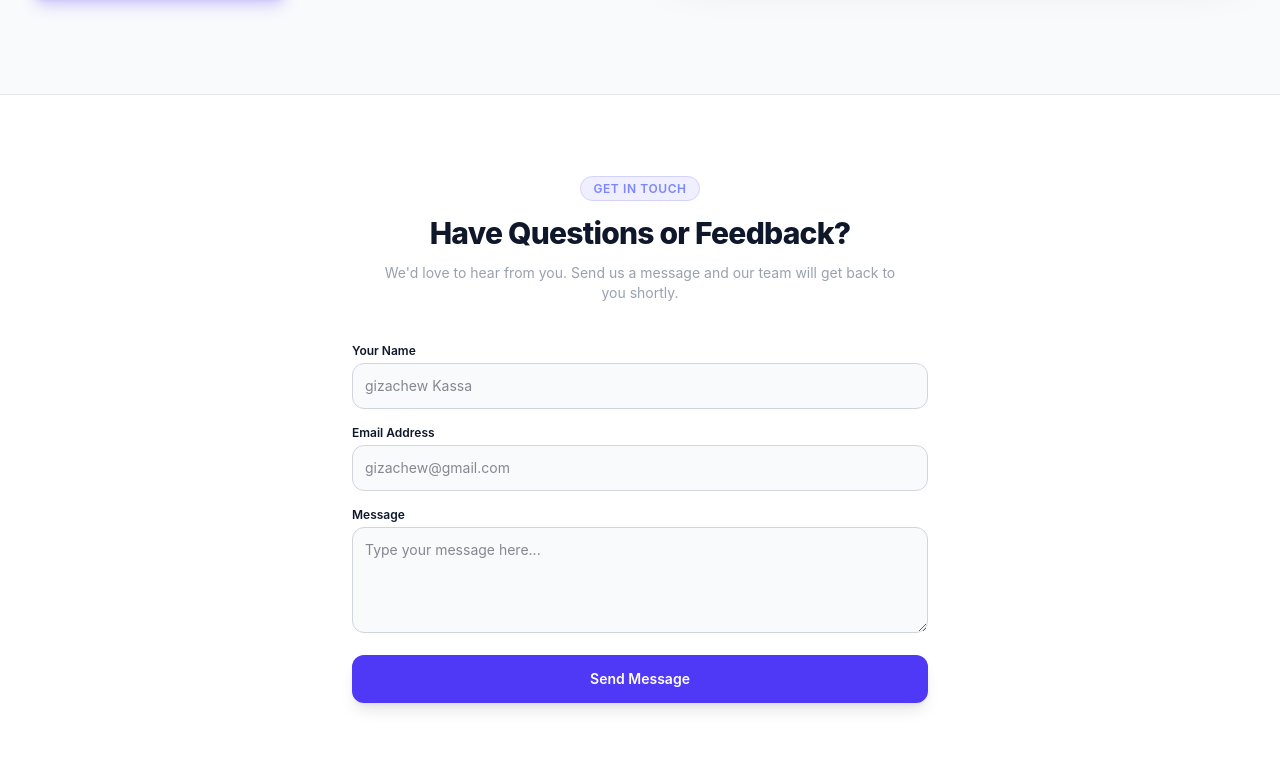
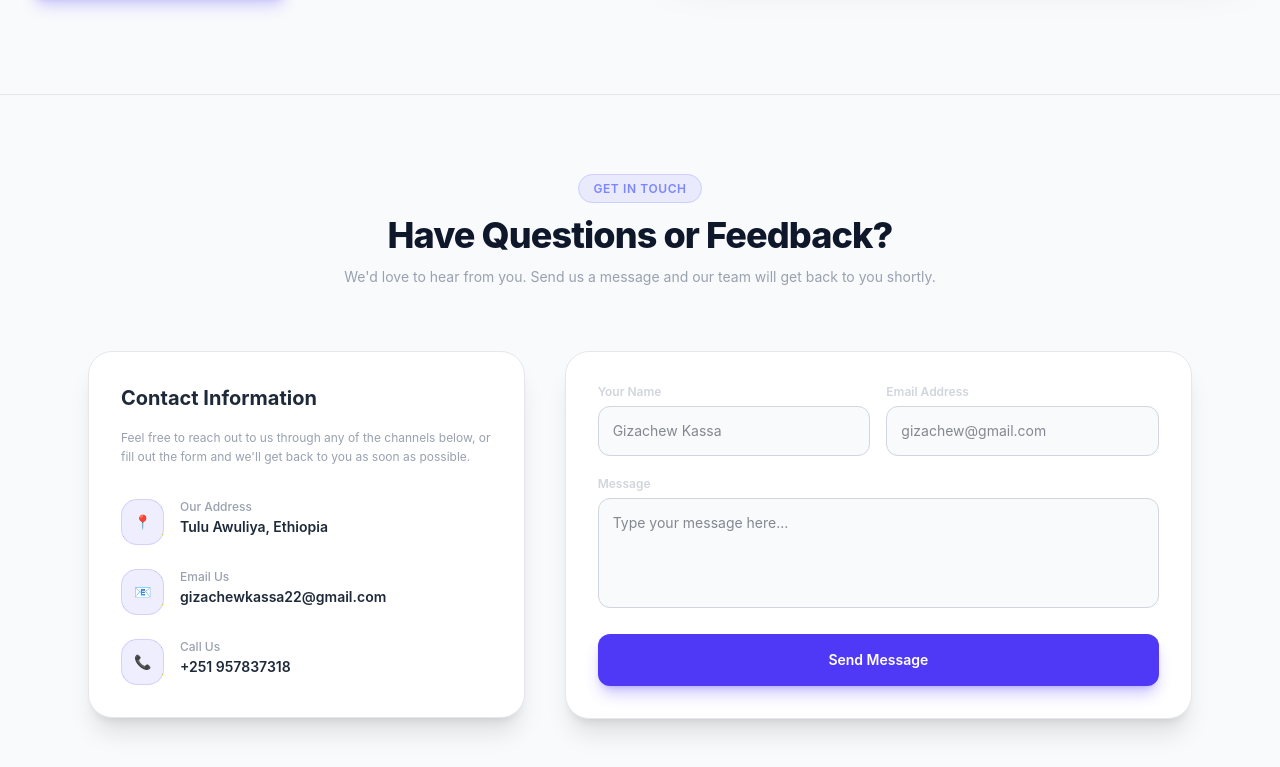
Before and after one commit to gize22/P2P, a React (Vite) app in the folder frontend/: page / in a window 1280 px wide. Shown: the part 653-1420 px from the top of the page. Built offline with nearby package versions, Linux system fonts and the light colour scheme; no server answers.

Commit message:
contact us

```diff
--- a/frontend/src/pages/Home.jsx
+++ b/frontend/src/pages/Home.jsx
@@ -186,31 +186,83 @@ export default function Home() {
       </section>
 
       {/* Get in Touch / Contact Section */}
-      <section id="contact" className={`py-20 border-t ${darkMode ? "bg-slate-900/50 border-slate-800" : "bg-white border-gray-200"}`}>
-        <div className="max-w-4xl mx-auto px-6 text-center">
-          <span className="px-3 py-1 rounded-full bg-indigo-500/10 text-indigo-400 text-xs font-semibold uppercase tracking-wider border border-indigo-500/20">Get in Touch</span>
-          <h2 className="text-3xl font-extrabold mt-4 mb-3 tracking-tight">Have Questions or Feedback?</h2>
-          <p className="text-gray-400 text-sm mb-10 max-w-lg mx-auto">We'd love to hear from you. Send us a message and our team will get back to you shortly.</p>
+<section id="contact" className={`py-20 border-t ${darkMode ? "bg-slate-900/50 border-slate-800" : "bg-slate-50 border-gray-200"}`}>
+  <div className="max-w-6xl mx-auto px-6">
+
+    <div className="text-center max-w-2xl mx-auto mb-16">
+      <span className="px-3.5 py-1.5 rounded-full bg-indigo-500/10 text-indigo-400 text-xs font-semibold uppercase tracking-wider border border-indigo-500/20">
+        Get in Touch
+      </span>
+      <h2 className="text-3xl md:text-4xl font-extrabold mt-4 mb-3 tracking-tight">Have Questions or Feedback?</h2>
+      <p className="text-gray-400 text-sm">We'd love to hear from you. Send us a message and our team will get back to you shortly.</p>
+    </div>
+
+    {/* 2-Column Grid Layout (Left: Info, Right: Form) */}
+    <div className="grid grid-cols-1 lg:grid-cols-12 gap-10 items-start">
+
+      {/* Left Box: Contact Information */}
+      <div className={`lg:col-span-5 p-8 rounded-3xl border shadow-xl ${darkMode ? "bg-slate-900 border-slate-800 text-slate-100" : "bg-white border-gray-200 text-gray-800"}`}>
+        <h3 className="text-xl font-bold mb-4">Contact Information</h3>
+        <p className="text-xs text-gray-400 mb-8 leading-relaxed">
+          Feel free to reach out to us through any of the channels below, or fill out the form and we'll get back to you as soon as possible.
+        </p>
+
+        <div className="space-y-6 text-sm">
+          <div className="flex items-start gap-4">
+            <div className="p-3 bg-indigo-500/10 text-indigo-400 rounded-2xl border border-indigo-500/20">
+              📍
+            </div>
+            <div>
+              <p className="text-xs text-gray-400 font-medium">Our Address</p>
+              <p className="font-semibold mt-0.5">Tulu Awuliya, Ethiopia</p>
+            </div>
+          </div>
+
+          <div className="flex items-start gap-4">
+            <div className="p-3 bg-indigo-500/10 text-indigo-400 rounded-2xl border border-indigo-500/20">
+              📧
+            </div>
+            <div>
+              <p className="text-xs text-gray-400 font-medium">Email Us</p>
+              <p className="font-semibold mt-0.5">gizachewkassa22@gmail.com</p>
+            </div>
+          </div>
+
+          <div className="flex items-start gap-4">
+            <div className="p-3 bg-indigo-500/10 text-indigo-400 rounded-2xl border border-indigo-500/20">
+              📞
+            </div>
+            <div>
+              <p className="text-xs text-gray-400 font-medium">Call Us</p>
+              <p className="font-semibold mt-0.5">+251 957837318</p>
+            </div>
+          </div>
+        </div>
+      </div>
+
+      {/* Right Box: Form */}
+      <div className={`lg:col-span-7 p-8 rounded-3xl border shadow-xl ${darkMode ? "bg-slate-900 border-slate-800 text-slate-100" : "bg-white border-gray-200 text-gray-800"}`}>
 
         {/* Success / Error Banners */}
-          {successMsg && <div className="mb-6 bg-emerald-500/10 border border-emerald-500/20 text-emerald-400 text-xs p-3 rounded-xl max-w-xl mx-auto font-semibold">{successMsg}</div>}
-          {errorMsg && <div className="mb-6 bg-rose-500/10 border border-rose-500/20 text-rose-400 text-xs p-3 rounded-xl max-w-xl mx-auto font-semibold">{errorMsg}</div>}
+        {successMsg && <div className="mb-6 bg-emerald-500/10 border border-emerald-500/20 text-emerald-400 text-xs p-3 rounded-xl font-semibold text-center">{successMsg}</div>}
+        {errorMsg && <div className="mb-6 bg-rose-500/10 border border-rose-500/20 text-rose-400 text-xs p-3 rounded-xl font-semibold text-center">{errorMsg}</div>}
 
-          <form onSubmit={handleContactSubmit} className="space-y-4 text-left max-w-xl mx-auto">
+        <form onSubmit={handleContactSubmit} className="space-y-5 text-left">
+          <div className="grid grid-cols-1 md:grid-cols-2 gap-4">
             <div>
-              <label className="block text-xs font-semibold mb-1">Your Name</label>
+              <label className="block text-xs font-semibold mb-1.5 text-gray-300">Your Name</label>
               <input
                 type="text"
                 name="name"
                 value={formData.name}
                 onChange={handleChange}
-                placeholder="gizachew Kassa"
+                placeholder="Gizachew Kassa"
                 required
-                className={`w-full p-3 border rounded-xl text-sm focus:outline-none ${darkMode ? "bg-slate-950 border-slate-800 text-white" : "bg-gray-50 border-gray-300 text-gray-900"}`}
+                className={`w-full p-3.5 border rounded-xl text-sm focus:outline-none focus:border-indigo-500 transition ${darkMode ? "bg-slate-950 border-slate-800 text-white" : "bg-gray-50 border-gray-300 text-gray-900"}`}
               />
             </div>
             <div>
-              <label className="block text-xs font-semibold mb-1">Email Address</label>
+              <label className="block text-xs font-semibold mb-1.5 text-gray-300">Email Address</label>
               <input
                 type="email"
                 name="email"
@@ -218,11 +270,13 @@ export default function Home() {
                 onChange={handleChange}
                 placeholder="gizachew@gmail.com"
                 required
-                className={`w-full p-3 border rounded-xl text-sm focus:outline-none ${darkMode ? "bg-slate-950 border-slate-800 text-white" : "bg-gray-50 border-gray-300 text-gray-900"}`}
+                className={`w-full p-3.5 border rounded-xl text-sm focus:outline-none focus:border-indigo-500 transition ${darkMode ? "bg-slate-950 border-slate-800 text-white" : "bg-gray-50 border-gray-300 text-gray-900"}`}
               />
             </div>
+          </div>
+
           <div>
-              <label className="block text-xs font-semibold mb-1">Message</label>
+            <label className="block text-xs font-semibold mb-1.5 text-gray-300">Message</label>
             <textarea
               name="message"
               value={formData.message}
@@ -230,13 +284,18 @@ export default function Home() {
               placeholder="Type your message here..."
               required
               rows="4"
-                className={`w-full p-3 border rounded-xl text-sm focus:outline-none ${darkMode ? "bg-slate-950 border-slate-800 text-white" : "bg-gray-50 border-gray-300 text-gray-900"}`}
+              className={`w-full p-3.5 border rounded-xl text-sm focus:outline-none focus:border-indigo-500 transition resize-none ${darkMode ? "bg-slate-950 border-slate-800 text-white" : "bg-gray-50 border-gray-300 text-gray-900"}`}
             />
           </div>
-            <button type="submit" disabled={loading} className="w-full py-3.5 bg-indigo-600 hover:bg-indigo-500 text-white font-semibold rounded-xl transition shadow-lg text-sm disabled:opacity-50">
+
+          <button type="submit" disabled={loading} className="w-full py-4 bg-indigo-600 hover:bg-indigo-500 text-white font-semibold rounded-xl transition shadow-lg shadow-indigo-600/30 text-sm disabled:opacity-50">
             {loading ? "Sending Message..." : "Send Message"}
           </button>
         </form>
+      </div>
+
+    </div>
+
   </div>
 </section>
 
```
Lines whose indentation alone changed are shown as unchanged.
